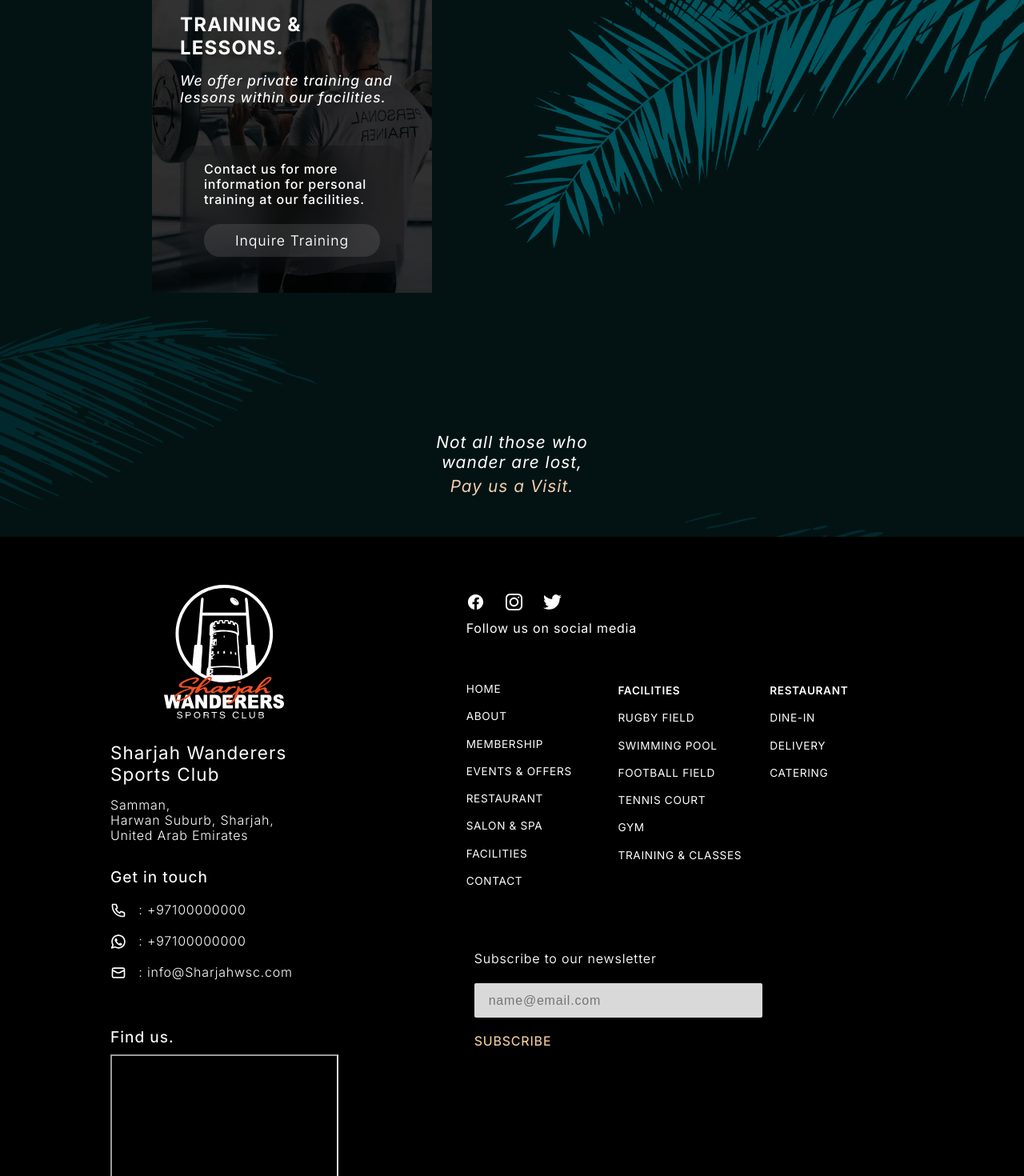
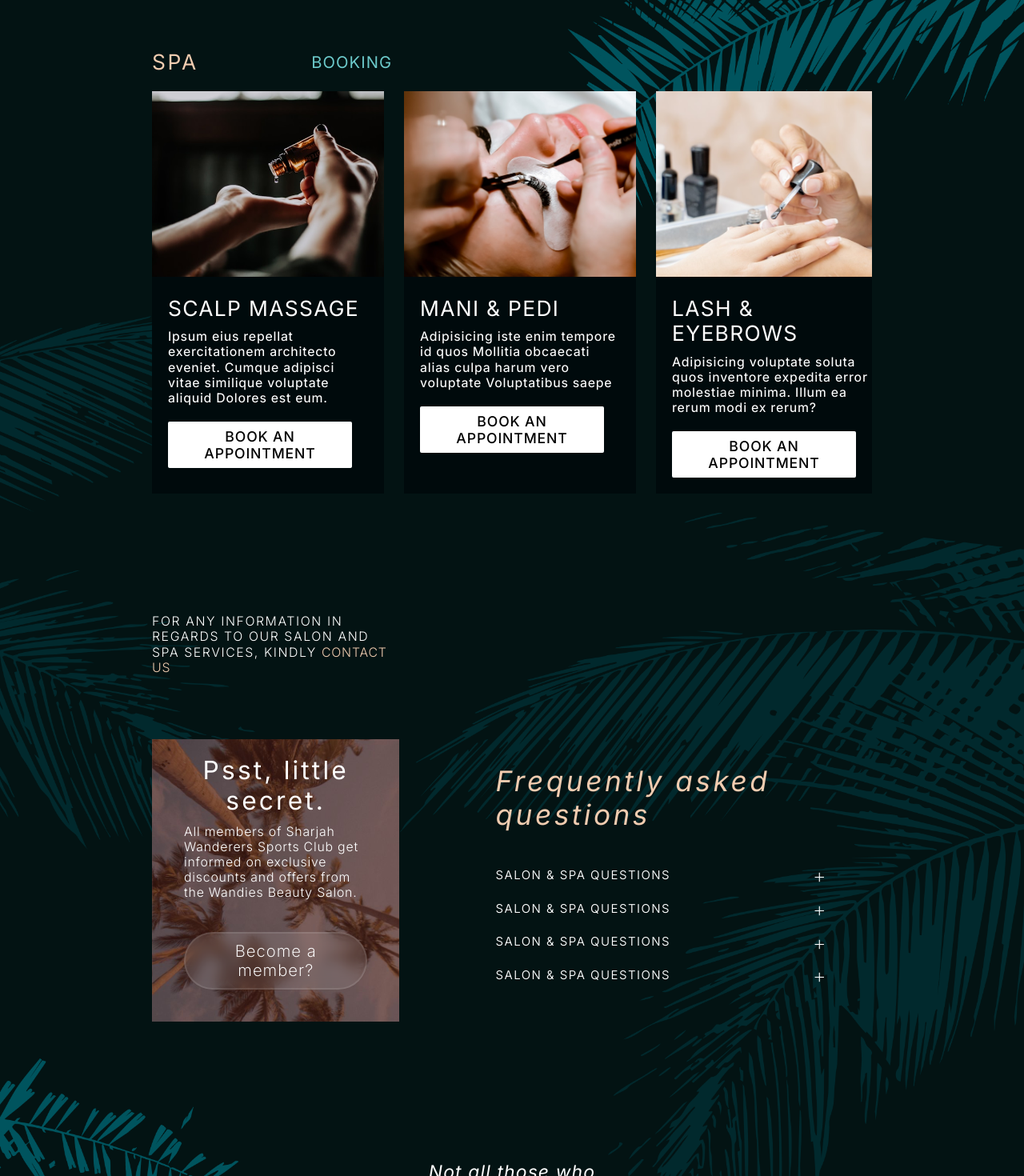
Before and after one commit to tintutech/sharjahwanderers, a React (Vite) app: page /salonspa in a window 1280 px wide. Shown: the part 1348-2818 px from the top of the page at 80% size. Built offline with nearby package versions, Linux system fonts and the light colour scheme; grey boxes are pictures that could not be loaded; a web font is replaced by a local one.

Commit message:
routing added

```diff
--- a/src/components/Nav.jsx
+++ b/src/components/Nav.jsx
@@ -27,25 +27,25 @@
 						<a href="/">HOME</a>
 					</li>
 					<li>
-						<a href="#">ABOUT</a>
+						<a href="/about">ABOUT</a>
 					</li>
 					<li>
-						<a href="#">MEMBERSHIP</a>
+						<a href="/membership">MEMBERSHIP</a>
 					</li>
 					<li>
-						<a href="#">EVENTS & OFFERS</a>
+						<a href="/events">EVENTS & OFFERS</a>
 					</li>
 					<li>
-						<a href="#">RESTAURANT</a>
+						<a href="/restaurant">RESTAURANT</a>
 					</li>
 					<li>
-						<a href="#">FACILITIES</a>
+						<a href="/facilities">FACILITIES</a>
 					</li>
 					<li>
-						<a href="#">SPA & SALON</a>
+						<a href="/salonspa">SPA & SALON</a>
 					</li>
 					<li>
-						<a href="#">CONTACT</a>
+						<a href="/contact">CONTACT</a>
 					</li>
 				</ul>
 				<a href="#">MEMBERS LOGIN</a>
@@ -75,13 +75,13 @@
 				<div className="bottomNav">
 					<ul>
 						<li>
-							<a href="#">ABOUT</a>
+							<a href="/about">ABOUT</a>
 						</li>
 						<li>
-							<a href="#">MEMBERSHIP</a>
+							<a href="/membership">MEMBERSHIP</a>
 						</li>
 						<li>
-							<a href="#">EVENTS & OFFERS</a>
+							<a href="/events">EVENTS & OFFERS</a>
 						</li>
 						<li>
 							<a href="/">
@@ -89,13 +89,13 @@
 							</a>
 						</li>
 						<li>
-							<a href="#">RESTAURANT</a>
+							<a href="/restaurant">RESTAURANT</a>
 						</li>
 						<li>
-							<a href="#">FACILITIES</a>
+							<a href="/facilities">FACILITIES</a>
 						</li>
 						<li>
-							<a href="#">SPA & SALON</a>
+							<a href="/salonspa">SPA & SALON</a>
 						</li>
 					</ul>
 				</div>
--- a/src/main.jsx
+++ b/src/main.jsx
@@ -1,32 +1,27 @@
-import { StrictMode } from "react";
-import { createRoot } from "react-dom/client";
+import ReactDOM from "react-dom/client";
+import { BrowserRouter, Routes, Route } from "react-router-dom";
+// import Layout from "./pages/Layout";
+import Home from "./Home.jsx";
+import AboutMembership from "./pages/aboutMembership/AboutMembership.jsx";
+import Restaurant from "./pages/restaurant/Restaurant.jsx";
+import Facilities from "/src/pages/facilities/Facilities.jsx";
+import SalonSpa from "./pages/salonSpa/SalonSpa.jsx";
 
-/*
-import Home from "./Home.jsx";
-createRoot(document.getElementById("root")).render(
-	<StrictMode>
-		<Home />
-	</StrictMode>
-);
-
-import AboutMembership from "./pages/aboutMembership/AboutMembership.jsx";
-createRoot(document.getElementById("root")).render(
-	<StrictMode>
-		<AboutMembership />
-	</StrictMode>
-);
-
-import Restaurant from "./pages/restaurant/Restaurant.jsx";
-createRoot(document.getElementById("root")).render(<Restaurant />);
-*/
-import Facilities from "/src/pages/facilities/Facilities.jsx";
-createRoot(document.getElementById("root")).render(<Facilities />);
-
-/*
-import SalonSpa from "./pages/salonSpa/SalonSpa.jsx";
-createRoot(document.getElementById("root")).render(
-	<StrictMode>
-		<SalonSpa />
-	</StrictMode>
-);
-*/
+export default function App() {
+  return (
+    <BrowserRouter>
+      <Routes>
+        <Route path="/">
+          <Route index element={<Home />} />
+          <Route path="membership" element={<AboutMembership />} />
+          <Route path="restaurant" element={<Restaurant />} />
+          <Route path="facilities" element={<Facilities />} />
+          <Route path="salonspa" element={<SalonSpa />} />
+          {/* <Route path="*" element={<NoPage />} /> */}
+        </Route>
+      </Routes>
+    </BrowserRouter>
+  );
+}
+const root = ReactDOM.createRoot(document.getElementById('root'));
+root.render(<App />);
--- a/src/pages/aboutMembership/AboutMembership.jsx
+++ b/src/pages/aboutMembership/AboutMembership.jsx
@@ -1,4 +1,5 @@
 import "./aboutMembershipStyles.css";
+import '../../components/endQuoteStyles.css'
 
 import Nav from "../../components/Nav.jsx";
 import Footer from "../../components/Footer.jsx";
```
